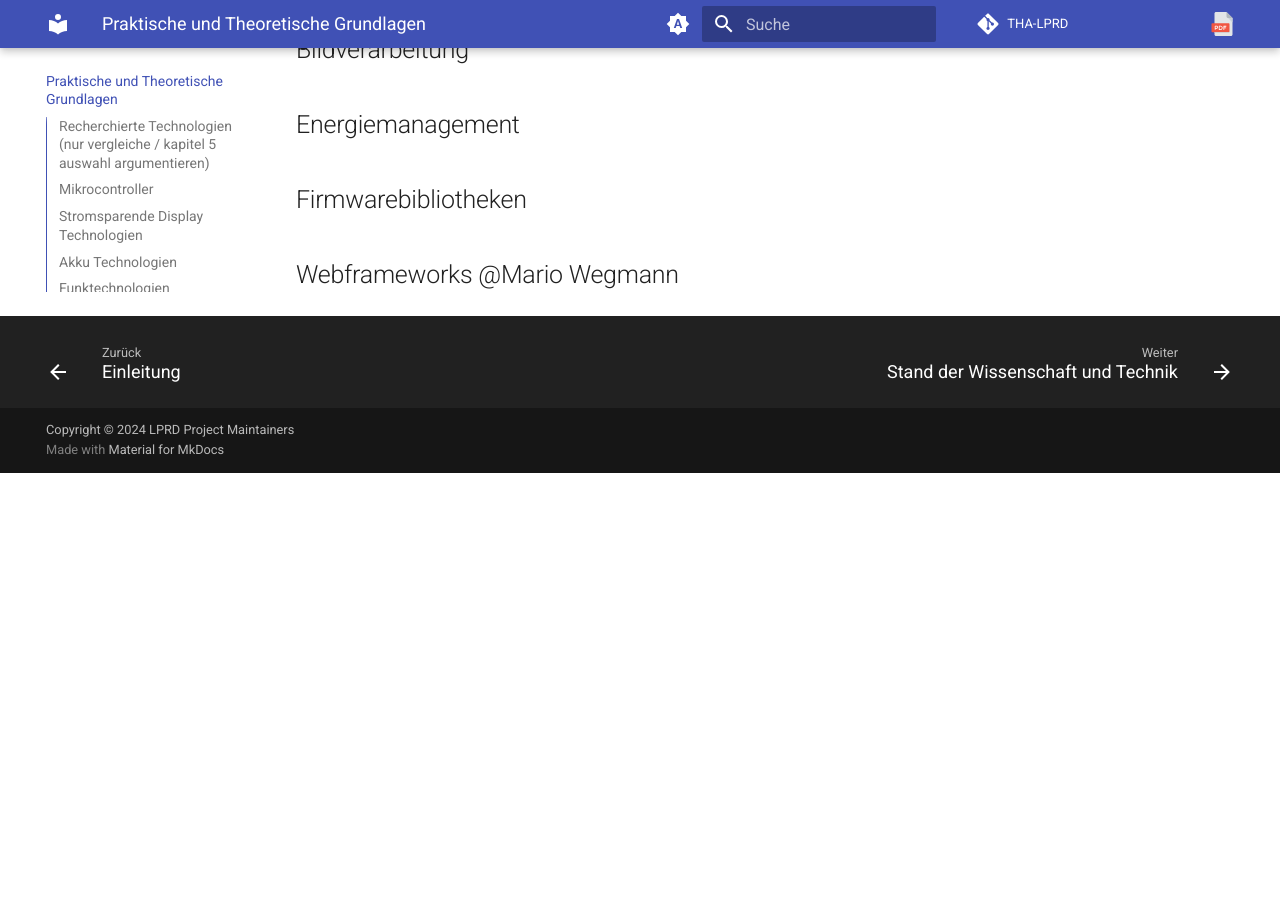
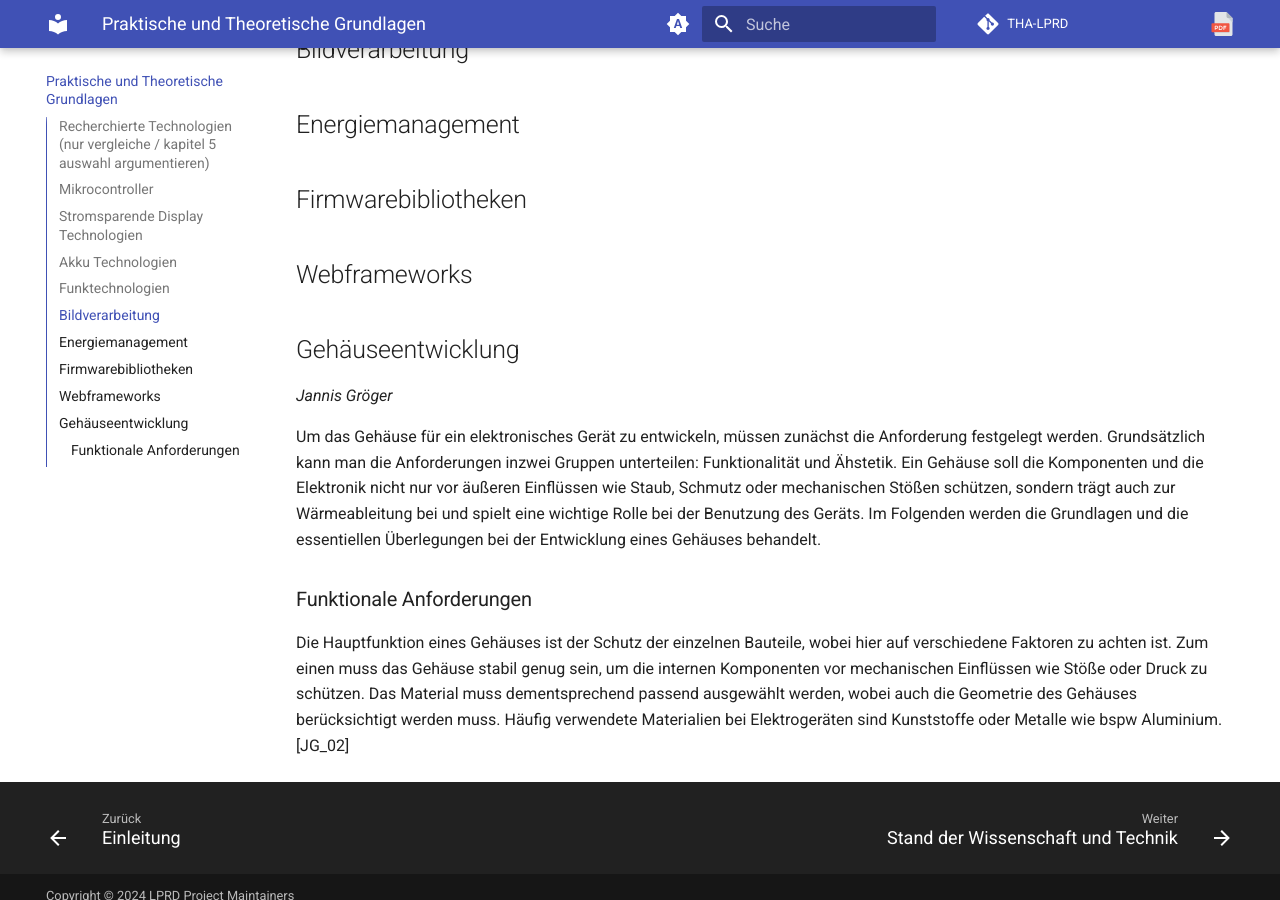
Before and after one commit to THA-LPRD/Docs, an MkDocs documentation site: the page built from docs/PraktischeUTheoretischeGrund.md, in a window 1280 px wide and 900 px high, scrolled down 571 px. Built offline with MkDocs 1.6.1 and Material for MkDocs 9.7.7, drawn with Linux system fonts in a browser that asks for light colours; the version menu is left out; before the commit the page ends 1044 px from its top, so only the background shows below that.

Commit message:
Doku weitergeschrieben

```diff
--- a/docs/PraktischeUTheoretischeGrund.md
+++ b/docs/PraktischeUTheoretischeGrund.md
@@ -16,4 +16,13 @@
 
 ## Firmwarebibliotheken
 
-## Webframeworks @Mario Wegmann
+## Webframeworks
+
+## Gehäuseentwicklung
+_Jannis Gröger_
+
+Um das Gehäuse für ein elektronisches Gerät zu entwickeln, müssen zunächst die Anforderung festgelegt werden. Grundsätzlich kann man die Anforderungen inzwei Gruppen unterteilen: Funktionalität und Ähstetik. Ein Gehäuse soll die Komponenten und die Elektronik nicht nur vor äußeren Einflüssen wie Staub, Schmutz oder mechanischen Stößen schützen, sondern trägt auch zur Wärmeableitung bei und spielt eine wichtige Rolle bei der Benutzung des Geräts. Im Folgenden werden die Grundlagen und die essentiellen Überlegungen bei der Entwicklung eines Gehäuses behandelt.
+
+### Funktionale Anforderungen
+
+Die Hauptfunktion eines Gehäuses ist der Schutz der einzelnen Bauteile, wobei hier auf verschiedene Faktoren zu achten ist. Zum einen muss das Gehäuse stabil genug sein, um die internen Komponenten vor mechanischen Einflüssen wie Stöße oder Druck zu schützen. Das Material muss dementsprechend passend ausgewählt werden, wobei auch die Geometrie des Gehäuses berücksichtigt werden muss. Häufig verwendete Materialien bei Elektrogeräten sind Kunststoffe oder Metalle wie bspw Aluminium. [JG_02]
```
Also changed, not shown: docs/Quellenverzeichnis.md (added, +1 -0 lines), docs/Einleitung.md (line endings or trailing spaces).
